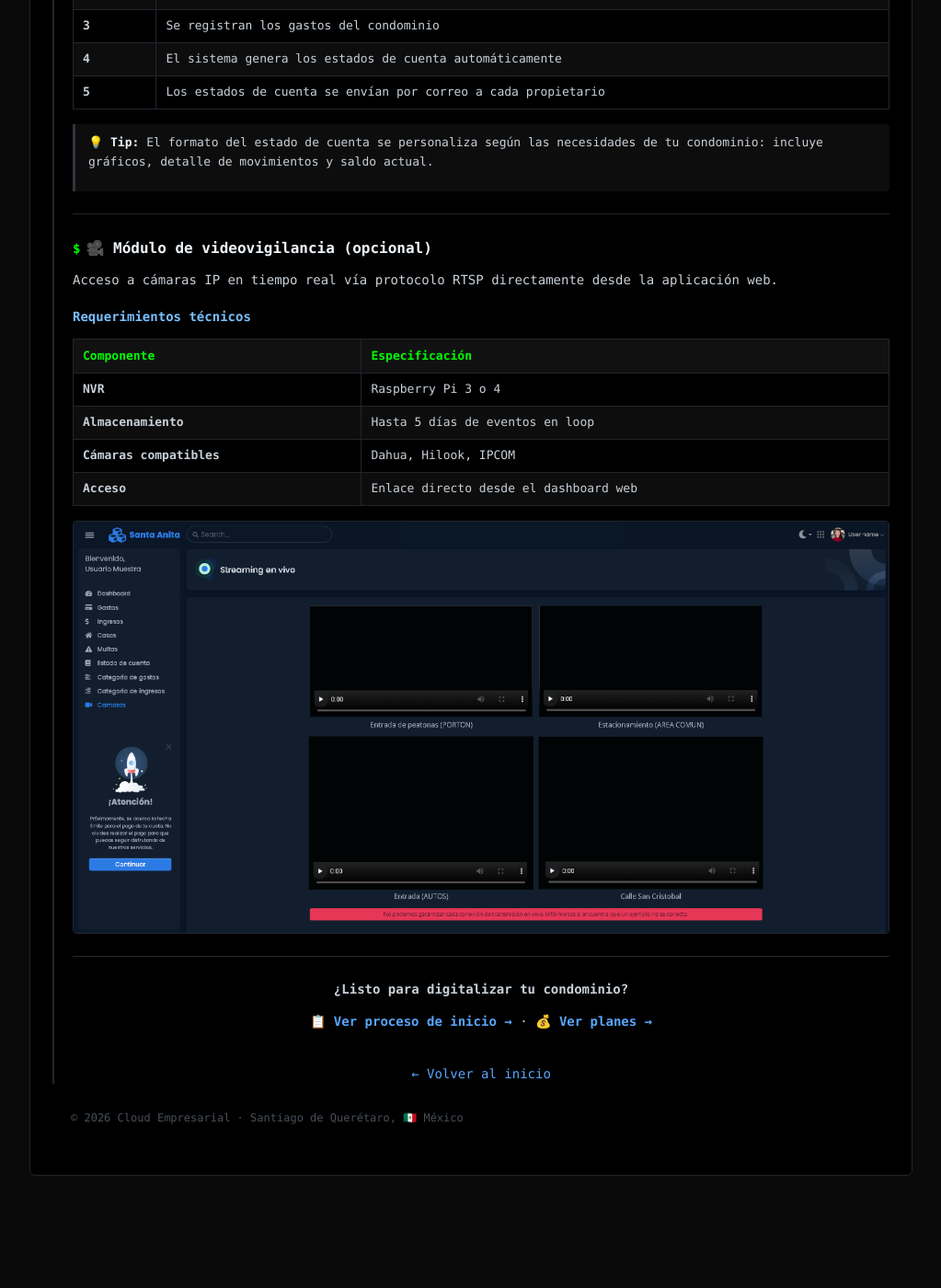
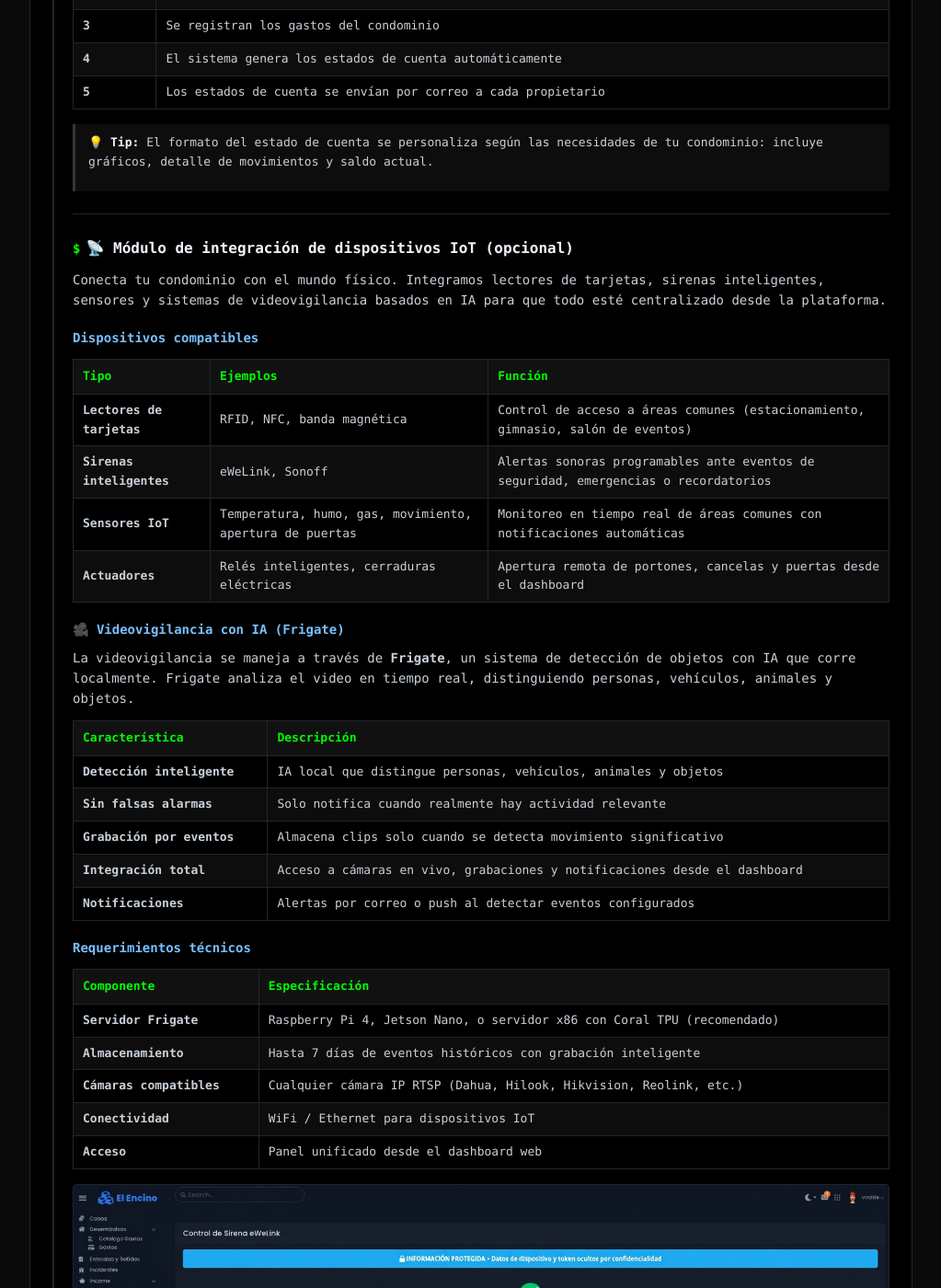
Before and after one commit to vvaldelamar/CuotasM, a Jekyll site: the page built from pages/sistema.md, in a window 1280 px wide and 1400 px high, scrolled down 5801 px. Shown: the whole window at 92% size, without its empty margins (128-1151 px from the left). Built offline with Jekyll 4.4.1, drawn with Linux system fonts in a browser that asks for light colours; our own code applies the rules of GitHub Pages for plain Markdown files; comment, search, counter and statistics services are not loaded; before the commit the page ends 7103 px from its top, so only the background shows below that.

Commit message:
Archivos de Interner de las cosas

```diff
--- a/pages/sistema.md
+++ b/pages/sistema.md
@@ -105,20 +105,42 @@ flowchart LR
 
 ---
 
-## 🎥 Módulo de videovigilancia (opcional)
+## 📡 Módulo de integración de dispositivos IoT (opcional)
 
-Acceso a cámaras IP en tiempo real vía protocolo RTSP directamente desde la aplicación web.
+Conecta tu condominio con el mundo físico. Integramos lectores de tarjetas, sirenas inteligentes, sensores y sistemas de videovigilancia basados en IA para que todo esté centralizado desde la plataforma.
+
+### Dispositivos compatibles
+
+| Tipo | Ejemplos | Función |
+|------|----------|---------|
+| **Lectores de tarjetas** | RFID, NFC, banda magnética | Control de acceso a áreas comunes (estacionamiento, gimnasio, salón de eventos) |
+| **Sirenas inteligentes** | eWeLink, Sonoff | Alertas sonoras programables ante eventos de seguridad, emergencias o recordatorios |
+| **Sensores IoT** | Temperatura, humo, gas, movimiento, apertura de puertas | Monitoreo en tiempo real de áreas comunes con notificaciones automáticas |
+| **Actuadores** | Relés inteligentes, cerraduras eléctricas | Apertura remota de portones, cancelas y puertas desde el dashboard |
+
+### 🎥 Videovigilancia con IA (Frigate)
+
+La videovigilancia se maneja a través de **Frigate**, un sistema de detección de objetos con IA que corre localmente. Frigate analiza el video en tiempo real, distinguiendo personas, vehículos, animales y objetos.
+
+| Característica | Descripción |
+|---------------|-------------|
+| **Detección inteligente** | IA local que distingue personas, vehículos, animales y objetos |
+| **Sin falsas alarmas** | Solo notifica cuando realmente hay actividad relevante |
+| **Grabación por eventos** | Almacena clips solo cuando se detecta movimiento significativo |
+| **Integración total** | Acceso a cámaras en vivo, grabaciones y notificaciones desde el dashboard |
+| **Notificaciones** | Alertas por correo o push al detectar eventos configurados |
 
 ### Requerimientos técnicos
 
 | Componente | Especificación |
 |------------|----------------|
-| **NVR** | Raspberry Pi 3 o 4 |
-| **Almacenamiento** | Hasta 5 días de eventos en loop |
-| **Cámaras compatibles** | Dahua, Hilook, IPCOM |
-| **Acceso** | Enlace directo desde el dashboard web |
+| **Servidor Frigate** | Raspberry Pi 4, Jetson Nano, o servidor x86 con Coral TPU (recomendado) |
+| **Almacenamiento** | Hasta 7 días de eventos históricos con grabación inteligente |
+| **Cámaras compatibles** | Cualquier cámara IP RTSP (Dahua, Hilook, Hikvision, Reolink, etc.) |
+| **Conectividad** | WiFi / Ethernet para dispositivos IoT |
+| **Acceso** | Panel unificado desde el dashboard web |
 
-![Videovigilancia](../../assets/screenshots/aplicacion_8.png)
+![Integración IoT y videovigilancia](../../assets/screenshots/aplicacion_11.jpg)
 
 ---
 
```
Also changed, not shown: index.md (+3 -3 lines).
